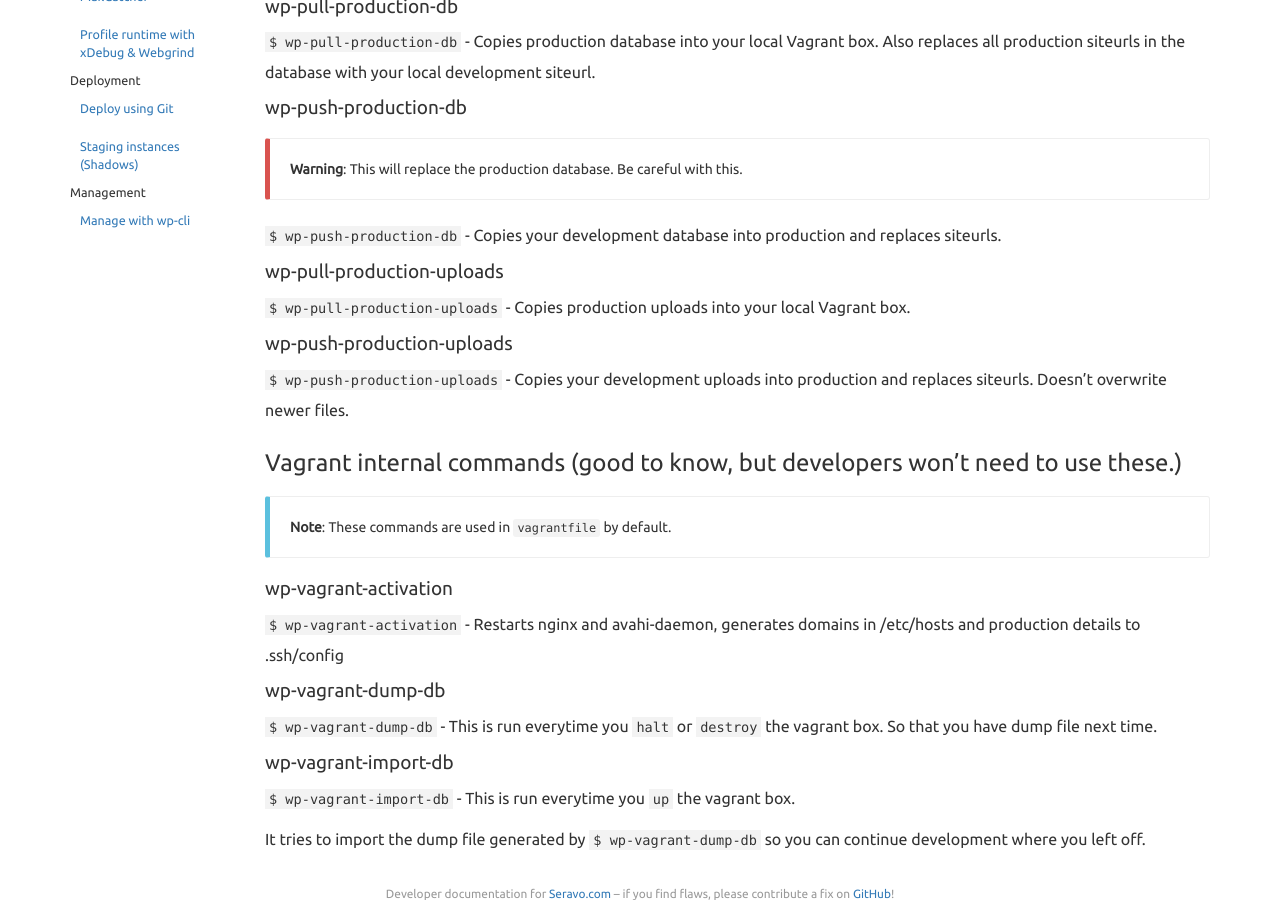
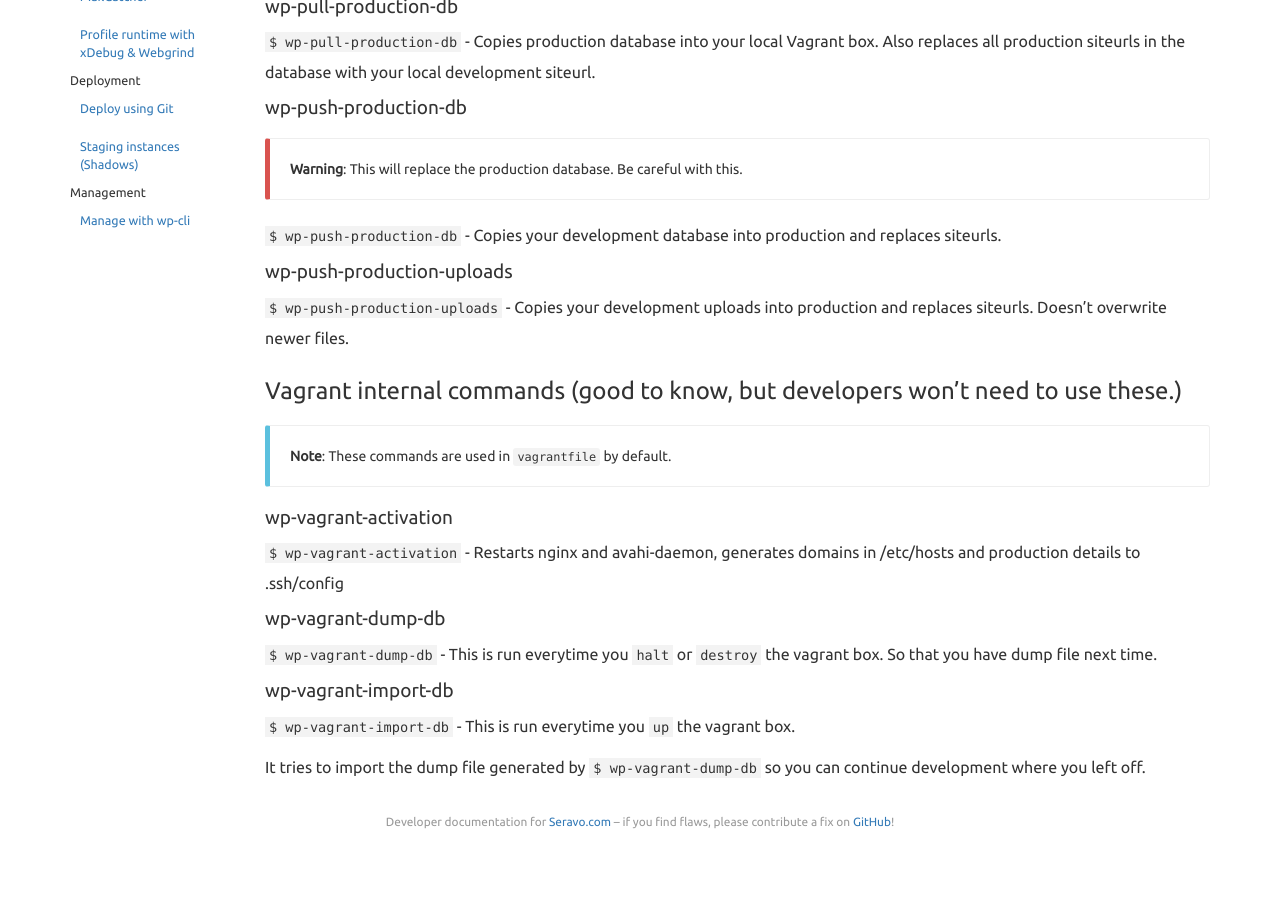
Before and after one commit to Seravo/docs, a Jekyll site: the page built from _posts/2015-10-13-available-commands.md, in a window 1280 px wide and 900 px high, scrolled down 947 px. Built offline with Jekyll 4.4.1, drawn with Linux system fonts in a browser that asks for light colours; nearby versions of some CDN libraries; Markdown is read by kramdown in place of the engine named in the settings; after the commit the page ends 1807 px from its top, so only the background shows below that.

Commit message:
Clean away wp-pull-production-uploads as it has been removed from Vagrant
The script was deprecated in commit https://github.com/Seravo/wp-palvelu-vagrant/commit/e70d00e998b65c6324a0153940f0b8e1e467f879

```diff
--- a/_posts/2015-10-13-available-commands.md
+++ b/_posts/2015-10-13-available-commands.md
@@ -41,9 +41,6 @@ Production contains most of these and also command for purging cache.
 
 `$ wp-push-production-db` - Copies your development database into production and replaces siteurls.
 
-#### wp-pull-production-uploads
-`$ wp-pull-production-uploads` - Copies production uploads into your local Vagrant box.
-
 #### wp-push-production-uploads
 `$ wp-push-production-uploads` - Copies your development uploads into production and replaces siteurls. Doesn't overwrite newer files.
 
```
Also changed, not shown: _posts/2015-10-10-configure-ssh.md (+1 -1 lines), _posts/2015-10-13-local-development.md (+0 -3 lines).
